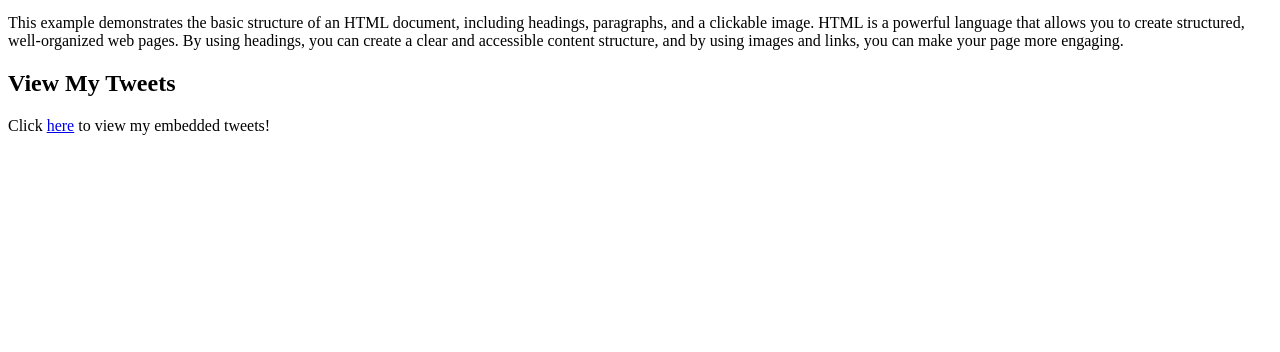
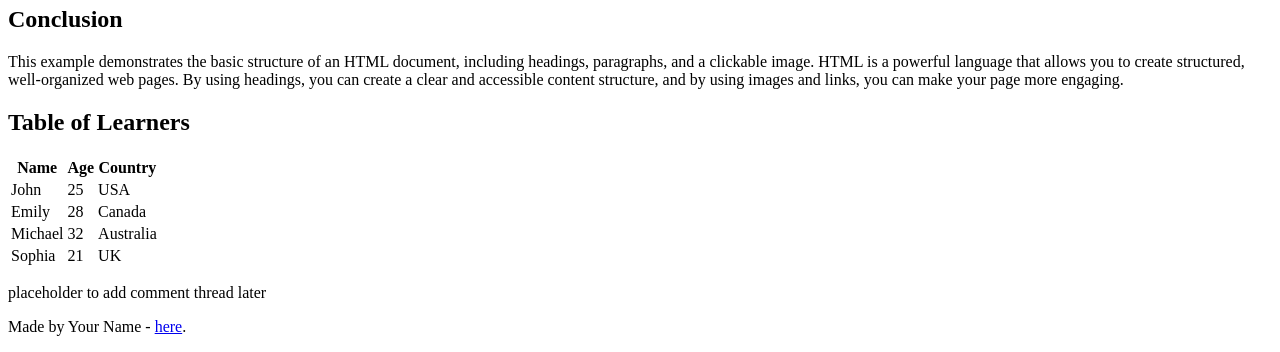
Before and after one commit to seddik2/My_First_Portfolio, a plain HTML site: page html_basic/index.html in a window 1280 px wide. Shown: the part 859-1211 px from the top of the page. Before the commit the page ends 1010 px from the top, so only its background shows below. Drawn offline with Linux system fonts and the light colour scheme.

Commit message:
Update index.html

```diff
--- a/html_basic/index.html
+++ b/html_basic/index.html
@@ -6,6 +6,15 @@
     <title>Example Page</title>
 </head>
 <body>
+    <header>
+        <ul>
+            <li><a href="index.html">Home</a></li>
+            <li><a href="tweets.html">Tweets</a></li>
+        </ul>
+    </header>
+
+    <main>
+        <article>
             <h1>Welcome to My Example Page</h1>
 
             <h2>Introduction</h2>
@@ -27,7 +36,47 @@
             <h2>Conclusion</h2>
             <p>This example demonstrates the basic structure of an HTML document, including headings, paragraphs, and a clickable image. HTML is a powerful language that allows you to create structured, well-organized web pages. By using headings, you can create a clear and accessible content structure, and by using images and links, you can make your page more engaging.</p>
 
-    <h2>View My Tweets</h2>
-    <p>Click <a href="tweets.html">here</a> to view my embedded tweets!</p>
+            <h2>Table of Learners</h2>
+            <table>
+                <thead>
+                    <tr>
+                        <th>Name</th>
+                        <th>Age</th>
+                        <th>Country</th>
+                    </tr>
+                </thead>
+                <tbody>
+                    <tr>
+                        <td>John</td>
+                        <td>25</td>
+                        <td>USA</td>
+                    </tr>
+                    <tr>
+                        <td>Emily</td>
+                        <td>28</td>
+                        <td>Canada</td>
+                    </tr>
+                    <tr>
+                        <td>Michael</td>
+                        <td>32</td>
+                        <td>Australia</td>
+                    </tr>
+                    <tr>
+                        <td>Sophia</td>
+                        <td>21</td>
+                        <td>UK</td>
+                    </tr>
+                </tbody>
+            </table>
+        </article>
+
+        <aside>
+            <p>placeholder to add comment thread later</p>
+        </aside>
+    </main>
+
+    <footer>
+        <p>Made by Your Name - <a href="https://www.yourlink.com" target="_blank">here</a>.</p>
+    </footer>
 </body>
 </html>
```
Lines whose indentation alone changed are shown as unchanged.
